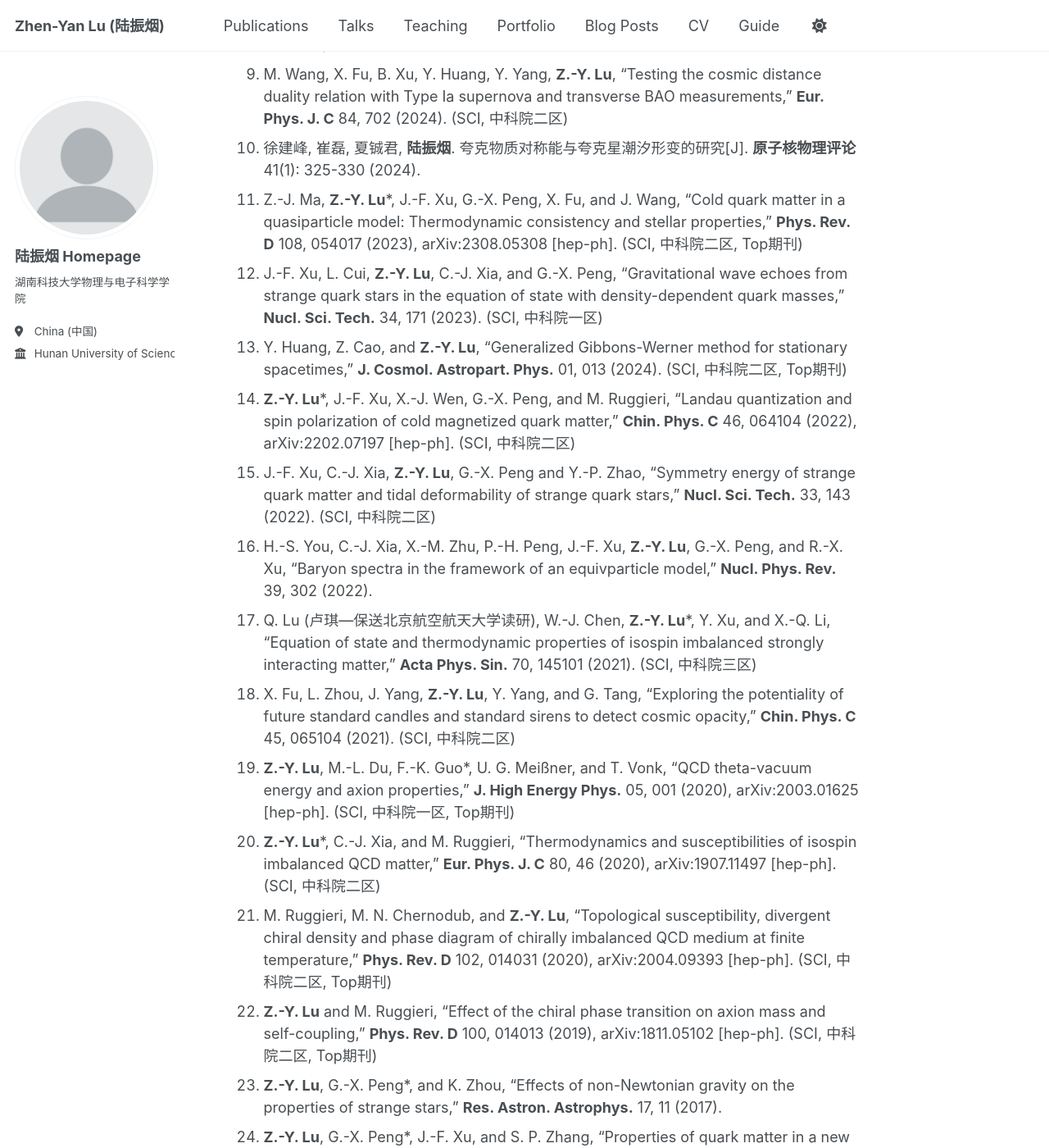
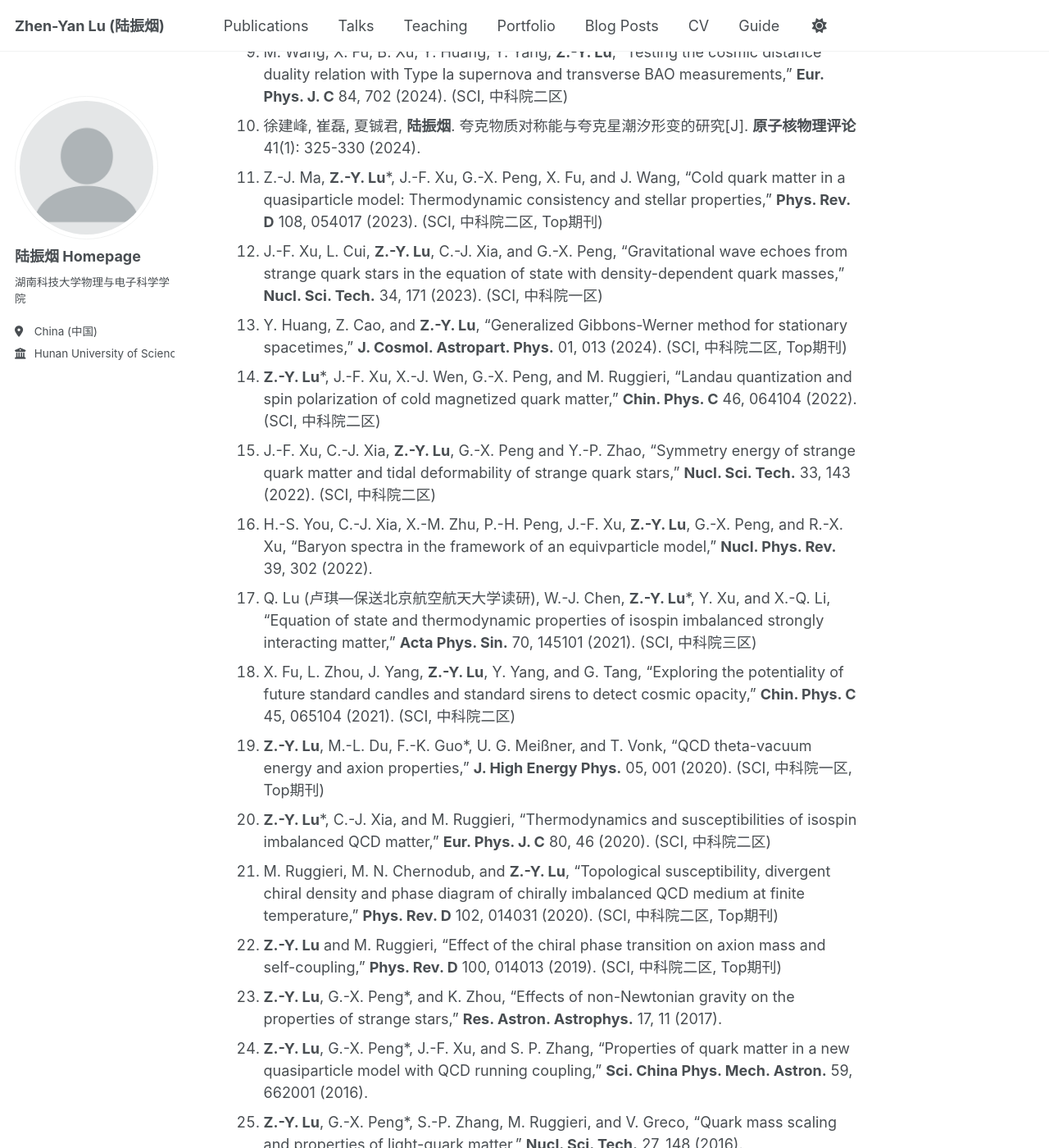
Before and after one commit to luzhenyan-stack/luzhenyan.github.io, a Jekyll site: the page built from _pages/about.md, in a window 1280 px wide and 1400 px high, scrolled down 1994 px. Shown: the whole window at 82% size. Built offline with Jekyll 4.4.1, drawn with Linux system fonts in a browser that asks for light colours; a script that is not in the unit is left out; some of the changed text lies outside the part shown.

Commit message:
Update about.md

```diff
--- a/_pages/about.md
+++ b/_pages/about.md
@@ -44,35 +44,35 @@ redirect_from:
 
 主要科研论文
 ======
-1. **Z.-Y. Lu**, Y. Huang, J.-G. Cheng, Q. Lu, and S.-P. Wang, “New axion contribution to the two-photon decays of neutral pions,” **Eur. Phys. J. C** 85, 207 (2025), arXiv:2502.04060 [hep-ph]. (SCI, 中科院二区)
+1. **Z.-Y. Lu**, Y. Huang, J.-G. Cheng, Q. Lu, and S.-P. Wang, “New axion contribution to the two-photon decays of neutral pions,” **Eur. Phys. J. C** 85, 207 (2025). (SCI, 中科院二区)
 2. **Z.-Y. Lu***, S.-P. Wang, and Q. Lu, “New contribution to the anomalous π0 → γγ decay in SU(2) chiral perturbation theory,” **Proceedings** 123(1), 1 (2025).
 3. Y. Huang, X. Fu, **Z.-Y. Lu**, X. Qin, “The influence of cosmological constant on light deflection in rotating spacetimes via the generalized Gibbons–Werner method,” **Phys. Dark Univ.** 50, 102070 (2025). (SCI, 中科院二区)
 4. X. Chen, R. Adam, D. E. Bürgler, F. Wang, **Z.-Y. Lu**, et al, “Ultrafast demagnetization in ferromagnetic materials: Origins and progress,” **Phys. Rep.** 1102, 1-63 (2025). (SCI, 中科院一区, Top期刊)
 5. S.-P. Wang, Z.-J. Ma, J.-F. Xu and **Z.-Y. Lu***, “Constraints on the equation of state of quark stars from compact object observations,” **Proceedings** 123(1), 3 (2025).
 6. H.-F. Gong, Q. Lu, and **Z.-Y. Lu***, “The QCD axion in hot and dense matter,” **Proceedings** 123(1), 4 (2025).
 7. Z.-H. Zhu, K.-K. Chen, Y.-Q. Zhang, X. Fu, Z. Peng, **Z.-Y. Lu**, Y.-F. Chai, Z. Xiong, Lei Tan, “Single-photon scattering in a two-level giant atom-dual waveguide coupled system based on local coupling phase regulation”, **Acta Phys. Sin.**, 2025, 74(15): 153202.
-8. H.-F. Gong# (龚红方—保送北京航空航天大学读研), Q. Lu#, **Z.-Y. Lu***, L.-M. Liu, X. Chen, and S.-P. Wang, “QCD topology and axion properties in an isotropic hot and dense medium,” **Eur. Phys. J. C** 84, 1222 (2024), arXiv:2404.15136 [hep-ph]. (SCI, 中科院二区)
+8. H.-F. Gong# (龚红方—保送北京航空航天大学读研), Q. Lu#, **Z.-Y. Lu***, L.-M. Liu, X. Chen, and S.-P. Wang, “QCD topology and axion properties in an isotropic hot and dense medium,” **Eur. Phys. J. C** 84, 1222 (2024). (SCI, 中科院二区)
 9. M. Wang, X. Fu, B. Xu, Y. Huang, Y. Yang, **Z.-Y. Lu**, “Testing the cosmic distance duality relation with Type Ia supernova and transverse BAO measurements,” **Eur. Phys. J. C** 84, 702 (2024). (SCI, 中科院二区)
 10. 徐建峰, 崔磊, 夏铖君, **陆振烟**. 夸克物质对称能与夸克星潮汐形变的研究[J]. **原子核物理评论** 41(1): 325-330 (2024).
-11. Z.-J. Ma, **Z.-Y. Lu***, J.-F. Xu, G.-X. Peng, X. Fu, and J. Wang, “Cold quark matter in a quasiparticle model: Thermodynamic consistency and stellar properties,” **Phys. Rev. D** 108, 054017 (2023), arXiv:2308.05308 [hep-ph]. (SCI, 中科院二区, Top期刊)
+11. Z.-J. Ma, **Z.-Y. Lu***, J.-F. Xu, G.-X. Peng, X. Fu, and J. Wang, “Cold quark matter in a quasiparticle model: Thermodynamic consistency and stellar properties,” **Phys. Rev. D** 108, 054017 (2023). (SCI, 中科院二区, Top期刊)
 12. J.-F. Xu, L. Cui, **Z.-Y. Lu**, C.-J. Xia, and G.-X. Peng, “Gravitational wave echoes from strange quark stars in the equation of state with density-dependent quark masses,” **Nucl. Sci. Tech.** 34, 171 (2023). (SCI, 中科院一区)
 13. Y. Huang, Z. Cao, and **Z.-Y. Lu**, “Generalized Gibbons-Werner method for stationary spacetimes,” **J. Cosmol. Astropart. Phys.** 01, 013 (2024). (SCI, 中科院二区, Top期刊)
-14. **Z.-Y. Lu***, J.-F. Xu, X.-J. Wen, G.-X. Peng, and M. Ruggieri, “Landau quantization and spin polarization of cold magnetized quark matter,” **Chin. Phys. C** 46, 064104 (2022), arXiv:2202.07197 [hep-ph]. (SCI, 中科院二区)
+14. **Z.-Y. Lu***, J.-F. Xu, X.-J. Wen, G.-X. Peng, and M. Ruggieri, “Landau quantization and spin polarization of cold magnetized quark matter,” **Chin. Phys. C** 46, 064104 (2022). (SCI, 中科院二区)
 15. J.-F. Xu, C.-J. Xia, **Z.-Y. Lu**, G.-X. Peng and Y.-P. Zhao, “Symmetry energy of strange quark matter and tidal deformability of strange quark stars,” **Nucl. Sci. Tech.** 33, 143 (2022). (SCI, 中科院二区)
 16. H.-S. You, C.-J. Xia, X.-M. Zhu, P.-H. Peng, J.-F. Xu, **Z.-Y. Lu**, G.-X. Peng, and R.-X. Xu, “Baryon spectra in the framework of an equivparticle model,” **Nucl. Phys. Rev.** 39, 302 (2022).
 17. Q. Lu (卢琪—保送北京航空航天大学读研), W.-J. Chen, **Z.-Y. Lu***, Y. Xu, and X.-Q. Li, “Equation of state and thermodynamic properties of isospin imbalanced strongly interacting matter,” **Acta Phys. Sin.** 70, 145101 (2021). (SCI, 中科院三区)
 18. X. Fu, L. Zhou, J. Yang, **Z.-Y. Lu**, Y. Yang, and G. Tang, “Exploring the potentiality of future standard candles and standard sirens to detect cosmic opacity,” **Chin. Phys. C** 45, 065104 (2021). (SCI, 中科院二区)
-19. **Z.-Y. Lu**, M.-L. Du, F.-K. Guo*, U. G. Meißner, and T. Vonk, “QCD theta-vacuum energy and axion properties,” **J. High Energy Phys.** 05, 001 (2020), arXiv:2003.01625 [hep-ph]. (SCI, 中科院一区, Top期刊)
-20. **Z.-Y. Lu***, C.-J. Xia, and M. Ruggieri, “Thermodynamics and susceptibilities of isospin imbalanced QCD matter,” **Eur. Phys. J. C** 80, 46 (2020), arXiv:1907.11497 [hep-ph]. (SCI, 中科院二区)
-21. M. Ruggieri, M. N. Chernodub, and **Z.-Y. Lu**, “Topological susceptibility, divergent chiral density and phase diagram of chirally imbalanced QCD medium at finite temperature,” **Phys. Rev. D** 102, 014031 (2020), arXiv:2004.09393 [hep-ph]. (SCI, 中科院二区, Top期刊)
-22. **Z.-Y. Lu** and M. Ruggieri, “Effect of the chiral phase transition on axion mass and self-coupling,” **Phys. Rev. D** 100, 014013 (2019), arXiv:1811.05102 [hep-ph]. (SCI, 中科院二区, Top期刊)
+19. **Z.-Y. Lu**, M.-L. Du, F.-K. Guo*, U. G. Meißner, and T. Vonk, “QCD theta-vacuum energy and axion properties,” **J. High Energy Phys.** 05, 001 (2020). (SCI, 中科院一区, Top期刊)
+20. **Z.-Y. Lu***, C.-J. Xia, and M. Ruggieri, “Thermodynamics and susceptibilities of isospin imbalanced QCD matter,” **Eur. Phys. J. C** 80, 46 (2020). (SCI, 中科院二区)
+21. M. Ruggieri, M. N. Chernodub, and **Z.-Y. Lu**, “Topological susceptibility, divergent chiral density and phase diagram of chirally imbalanced QCD medium at finite temperature,” **Phys. Rev. D** 102, 014031 (2020). (SCI, 中科院二区, Top期刊)
+22. **Z.-Y. Lu** and M. Ruggieri, “Effect of the chiral phase transition on axion mass and self-coupling,” **Phys. Rev. D** 100, 014013 (2019). (SCI, 中科院二区, Top期刊)
 23. **Z.-Y. Lu**, G.-X. Peng*, and K. Zhou, “Effects of non-Newtonian gravity on the properties of strange stars,” **Res. Astron. Astrophys.** 17, 11 (2017).
 24. **Z.-Y. Lu**, G.-X. Peng*, J.-F. Xu, and S. P. Zhang, “Properties of quark matter in a new quasiparticle model with QCD running coupling,” **Sci. China Phys. Mech. Astron.** 59, 662001 (2016).
 25. **Z.-Y. Lu**, G.-X. Peng*, S.-P. Zhang, M. Ruggieri, and V. Greco, “Quark mass scaling and properties of light-quark matter,” **Nucl. Sci. Tech.** 27, 148 (2016).
-26. M. Ruggieri, **Z.-Y. Lu**, and G.-X. Peng, “Influence of chiral chemical potential, parallel electric, and magnetic fields on the critical temperature of QCD,” **Phys. Rev. D** 94, 116003 (2016), arXiv:1608.08310 [hep-ph].
+26. M. Ruggieri, **Z.-Y. Lu**, and G.-X. Peng, “Influence of chiral chemical potential, parallel electric, and magnetic fields on the critical temperature of QCD,” **Phys. Rev. D** 94, 116003 (2016)
 27. J.-F. Xu, G.-X. Peng*, **Z.-Y. Lu**, and S.-S. Cui, “Two-flavor quark matter in the perturbation theory with full thermodynamic consistency,” **Sci. China Phys. Mech. Astron.** 58, 042001 (2015).
 28. S.-S. Cui, G.-X. Peng*, **Z.-Y. Lu**, C. Peng, and J.-F. Xu, “Properties of color-flavor locked strange quark matter in an external strong magnetic field,” **Nucl. Sci. Tech.** 26, 40503 (2015).
-29. C.-J. Xia, G.-X. Peng*, S.-W. Chen, **Z.-Y. Lu**, and J.-F. Xu, “Thermodynamic consistency, quark mass scaling, and properties of strange matter,” **Phys. Rev. D** 89, 105027 (2014), arXiv:1405.3037 [hep-ph].
+29. C.-J. Xia, G.-X. Peng*, S.-W. Chen, **Z.-Y. Lu**, and J.-F. Xu, “Thermodynamic consistency, quark mass scaling, and properties of strange matter,” **Phys. Rev. D** 89, 105027 (2014).
 30. L. Gao, **Z.-Y. Lu**, and G.-X. Peng*, “Density isomer of nuclear matter in an equivalent mass approach,” **Nucl. Sci. Tech.** 24, 50505 (2013).
 
 主要教研教改论文
```
